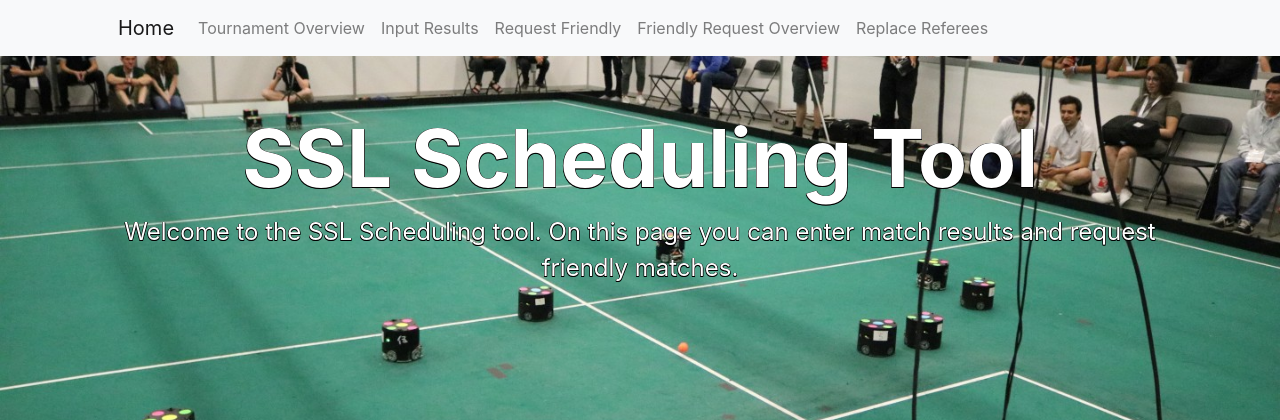
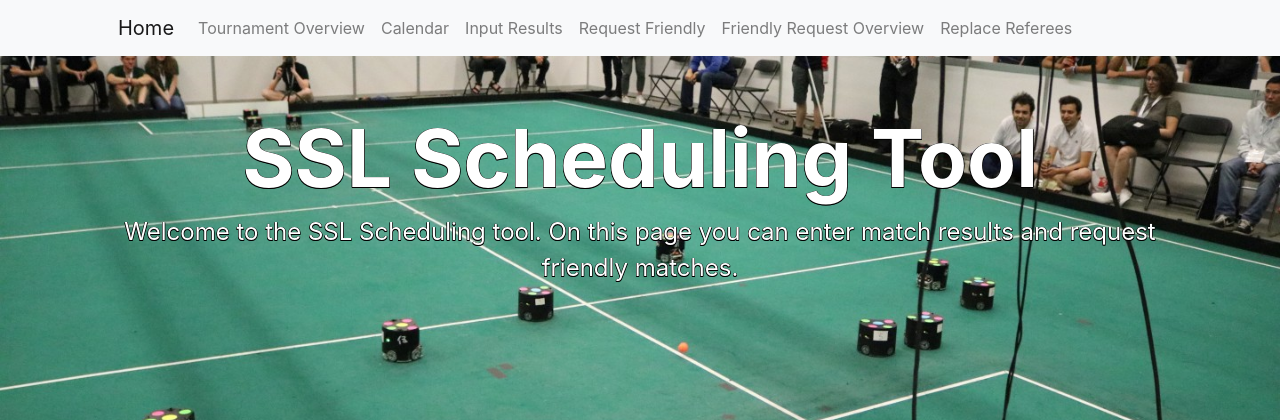
Before and after one commit to selinazwerver/ssl-scheduling-webAPI-2021, a Flask app: page / in a window 1280 px wide. Shown: the top 420 px of the page. Run offline with Flask 2, Linux system fonts and the light colour scheme; parts of the project's set-up code (start-up, migrations or seed data) failed here and were passed over; some libraries are stand-ins or nearby versions.

Commit message:
add calendar overview

```diff
--- a/main.py
+++ b/main.py
@@ -17,14 +17,14 @@ dataHandler = DataHandler()
 commHandler = CommunicationHandler()
 
 # Initialise database and availability
-dataHandler.update_team_availability(name='schedule', init=True, type='csv')
-dataHandler.schedule_csv_to_db(name='schedule', init=True)
-dataHandler.clear_friendly_requests()
-process = Popen(['data/ssl-scheduling/data/reset.sh'], stdout=PIPE, stderr=PIPE)
-stdout, stderr = process.communicate()
-print(stdout)
-print(stderr)
-process.wait()
+# dataHandler.update_team_availability(name='schedule', init=True, type='csv')
+# dataHandler.schedule_csv_to_db(name='schedule', init=True)
+# dataHandler.clear_friendly_requests()
+# process = Popen(['data/ssl-scheduling/data/reset.sh'], stdout=PIPE, stderr=PIPE)
+# stdout, stderr = process.communicate()
+# print(stdout)
+# print(stderr)
+# process.wait()
 
 
 ###############################################################
@@ -62,6 +62,12 @@ def tournament():
     schedule = conn.execute('SELECT * FROM schedule ORDER BY day, starttime').fetchall()
     conn.close()
     return render_template('tournament_overview.html', schedule=schedule)
+
+@app.route('/calendar', methods=['GET'])
+def calendar():
+    # overview of the tournament in calendar format
+    print('[calendar]')
+    return render_template('calendar.html')
 
 
 ###############################################################
--- a/templates/base.html
+++ b/templates/base.html
@@ -28,6 +28,9 @@
             <ul class="navbar-nav">
                 <li class="nav-item">
                     <a class="nav-link" href="{{url_for('tournament')}}">Tournament Overview</a>
+                </li>
+                <li class="nav-item">
+                    <a class="nav-link" href="{{url_for('calendar')}}">Calendar</a>
                 </li>
                 <li class="nav-item">
                     <a class="nav-link" href="{{url_for('results')}}">Input Results</a>
```
Also changed, not shown: templates/calendar.html (added, +18 -0 lines).
